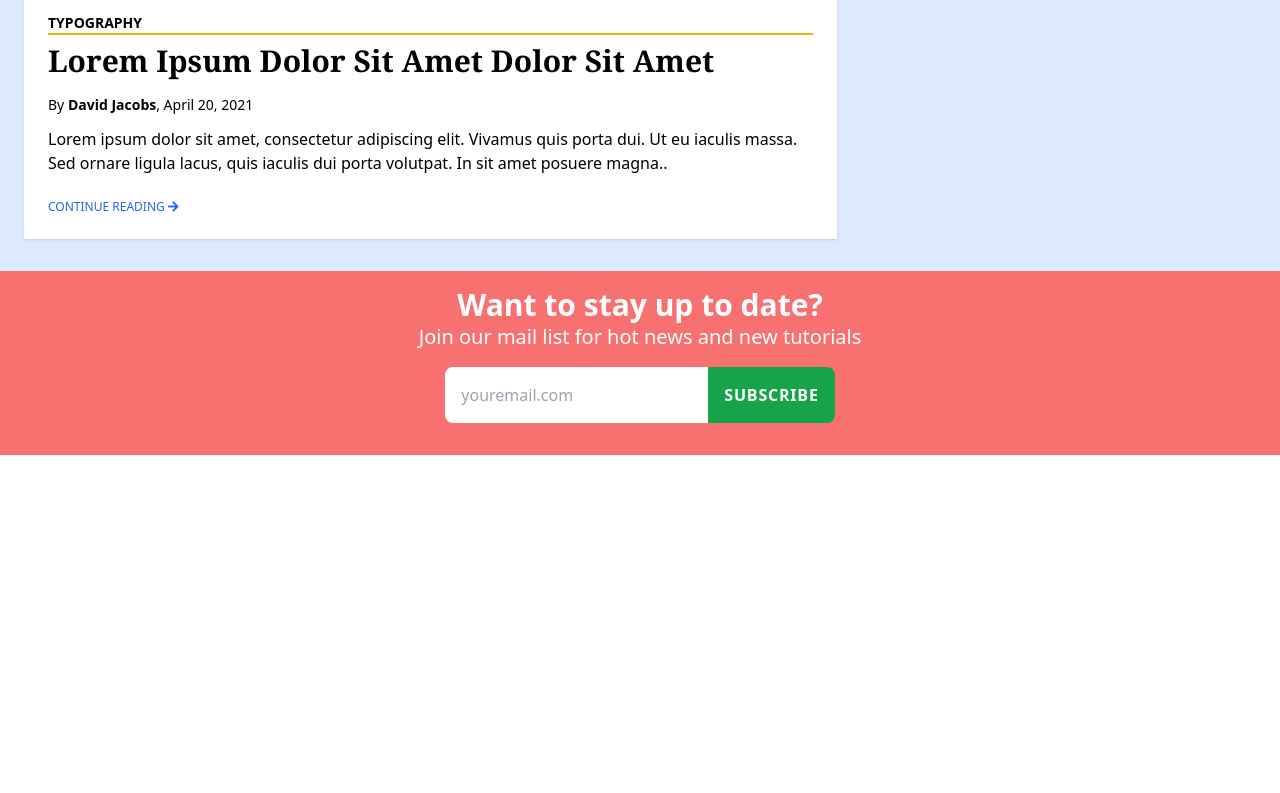
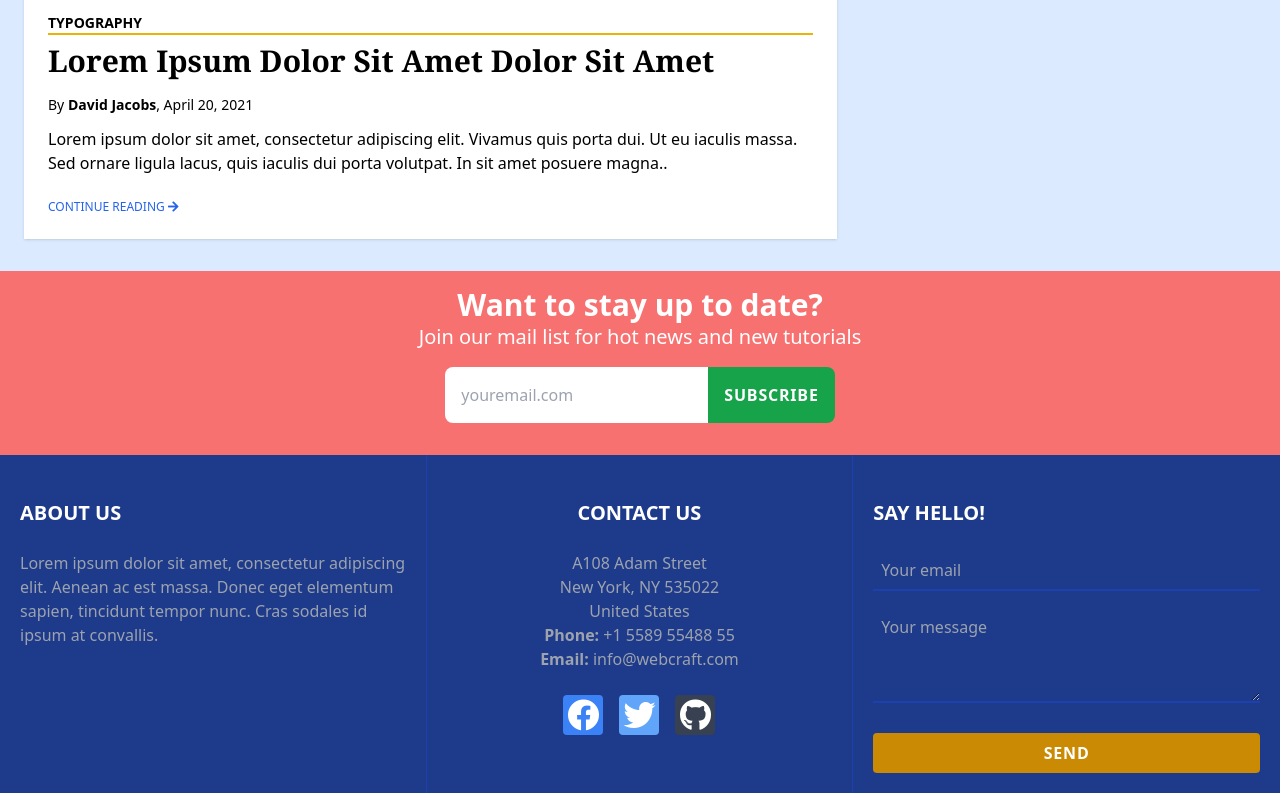
Before and after one commit to bladexr8/tailwind-css, a plain HTML site: page index.html in a window 1280 px wide. Shown: the part 2023-2816 px from the top of the page. Before the commit the page ends 2478 px from the top, so only its background shows below. Drawn offline with nearby package versions, Linux system fonts and the light colour scheme.

Commit message:
add footer

```diff
--- a/index.html
+++ b/index.html
@@ -115,6 +115,43 @@
           </form>
         </div>
       </section>
+      <footer class="bg-blue-900">
+        <div class="flex flex-wrap text-white">
+          <div class="w-1/3 p-5 border-r border-blue-800">
+            <div class="my-6 text-xl font-semibold">ABOUT US</div>
+            <p class="text-gray-400">Lorem ipsum dolor sit amet, consectetur adipiscing elit. Aenean ac est massa. Donec eget elementum sapien, tincidunt tempor nunc. Cras sodales id ipsum at convallis.</p>
+          </div>
+        <div class="w-1/3 p-5 text-center border-r border-blue-800">
+          <div class="my-6 text-xl font-semibold">CONTACT US</div>
+          <p class="text-gray-400">
+            A108 Adam Street <br>
+            New York, NY 535022 <br>
+            United States <br>
+            <strong>Phone:</strong> +1 5589 55488 55 <br>
+            <strong>Email:</strong> info@webcraft.com
+          </p>
+          <div class="flex justify-center space-x-4 mt-6">
+            <button class="w-10 h-10 p-1 rounded bg-blue-500">
+              <i class="fab fa-facebook fa-2x"></i>
+            </button>
+            <button class="w-10 h-10 p-1 rounded bg-blue-400">
+              <i class="fab fa-twitter fa-2x"></i>
+            </button>
+          <button class="w-10 h-10 p-1 rounded bg-gray-700">
+            <i class="fab fa-github fa-2x"></i>
+          </button>
+        </div>
+      </div>
+      <div class="w-1/3 p-5">
+        <div class="my-6 text-xl font-semibold">SAY HELLO!</div>
+        <form>
+          <input class="w-full h-10 mb-4 p-2 border-b-2 border-blue-800 bg-blue-900" type="email" placeholder="Your email">
+          <textarea class="w-full h-24 mb-6 px-2 pt-2 border-b-2 border-blue-800 bg-blue-900" placeholder="Your message"></textarea>
+          <button class="w-full px-4 py-2 rounded font-semibold tracking-wider bg-yellow-600 hover:bg-yellow-500" type="button">SEND</button>
+        </form>
+      </div>
+    </div>
+      </footer>
     </div>
   </body>
 </html>
```
